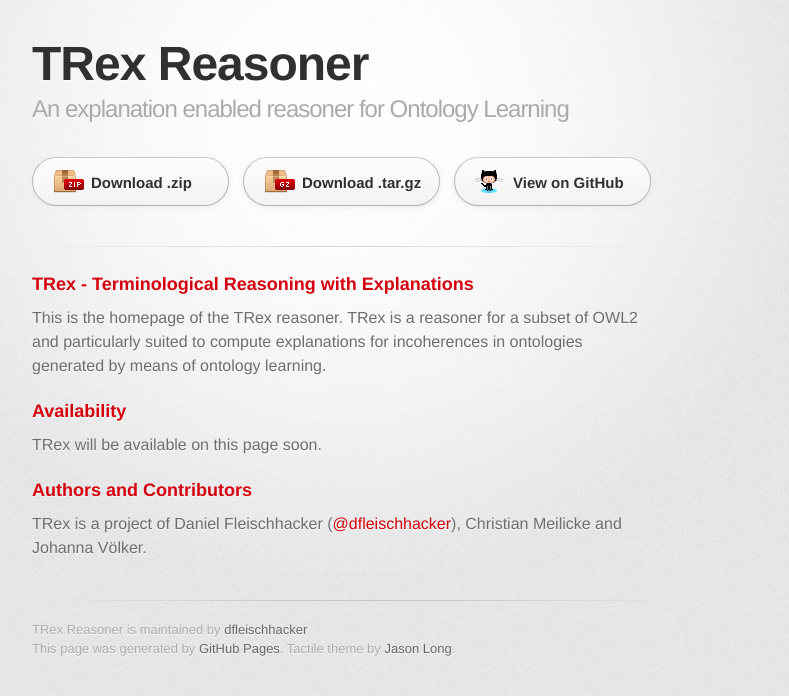
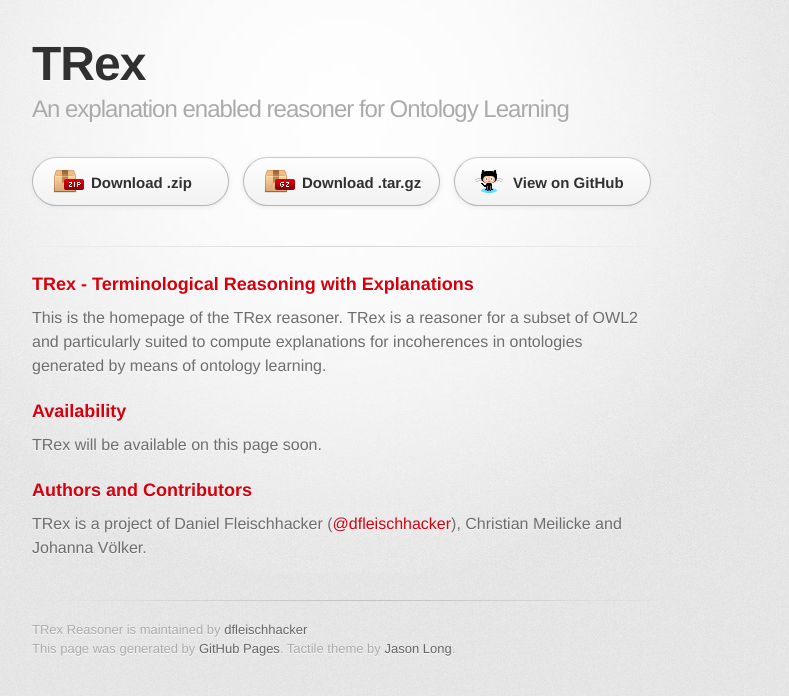
Before and after one commit to dfleischhacker/trex-reasoner, a plain HTML site: page index.html in a window 1280 px wide. Shown: the whole page, without its empty margins (298-1087 px from the left). Drawn offline with Linux system fonts and the light colour scheme; a web font is replaced by a local one.

Commit message:
Update titles in index.html

```diff
--- a/index.html
+++ b/index.html
@@ -10,7 +10,7 @@
     <!--[if lt IE 9]>
     <script src="//html5shiv.googlecode.com/svn/trunk/html5.js"></script>
     <![endif]-->
-    <title>TRex Reasoner by dfleischhacker</title>
+    <title>TRex Reasoner</title>
   </head>
 
   <body>
@@ -18,7 +18,7 @@
       <div class="inner">
 
         <header>
-          <h1>TRex Reasoner</h1>
+          <h1>TRex</h1>
           <h2>An explanation enabled reasoner for Ontology Learning</h2>
         </header>
 
```
